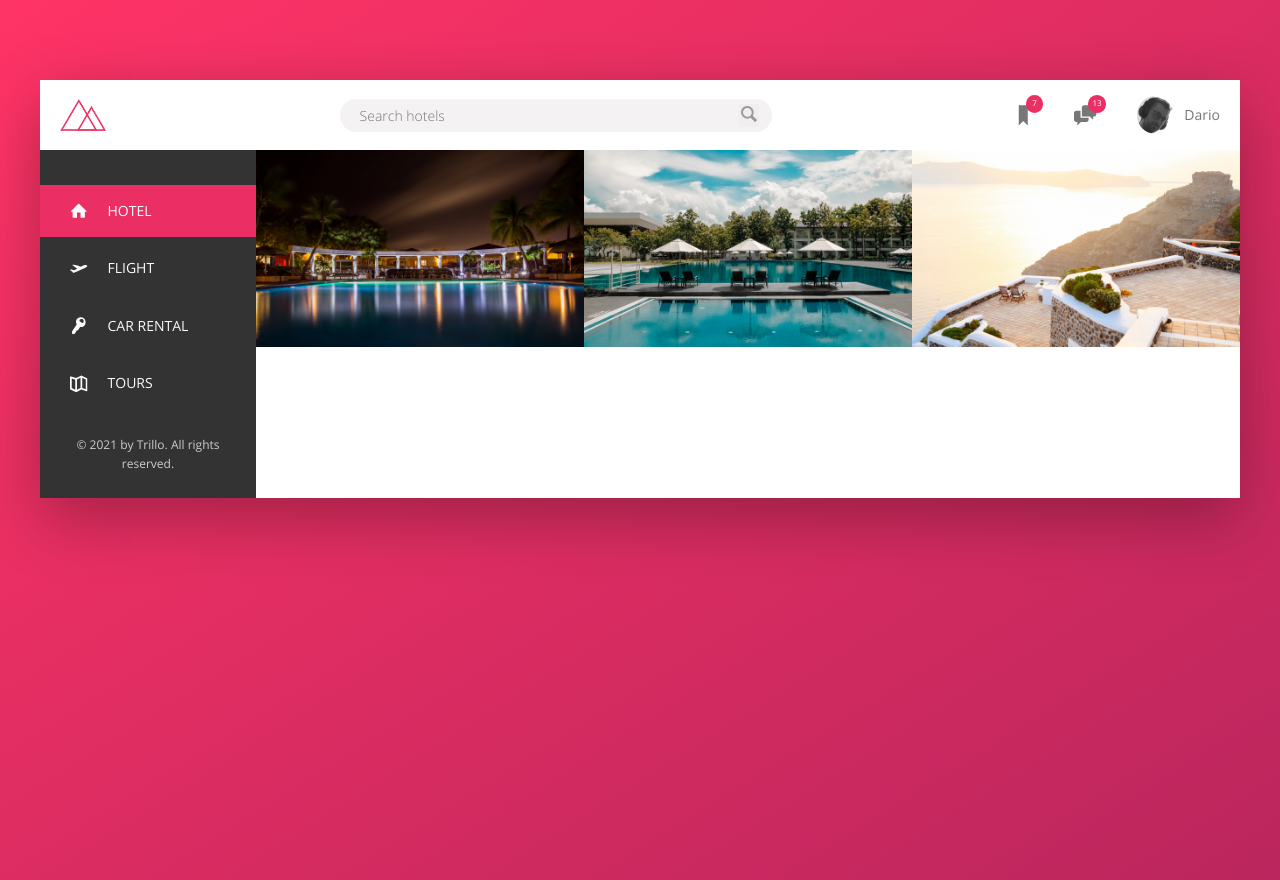
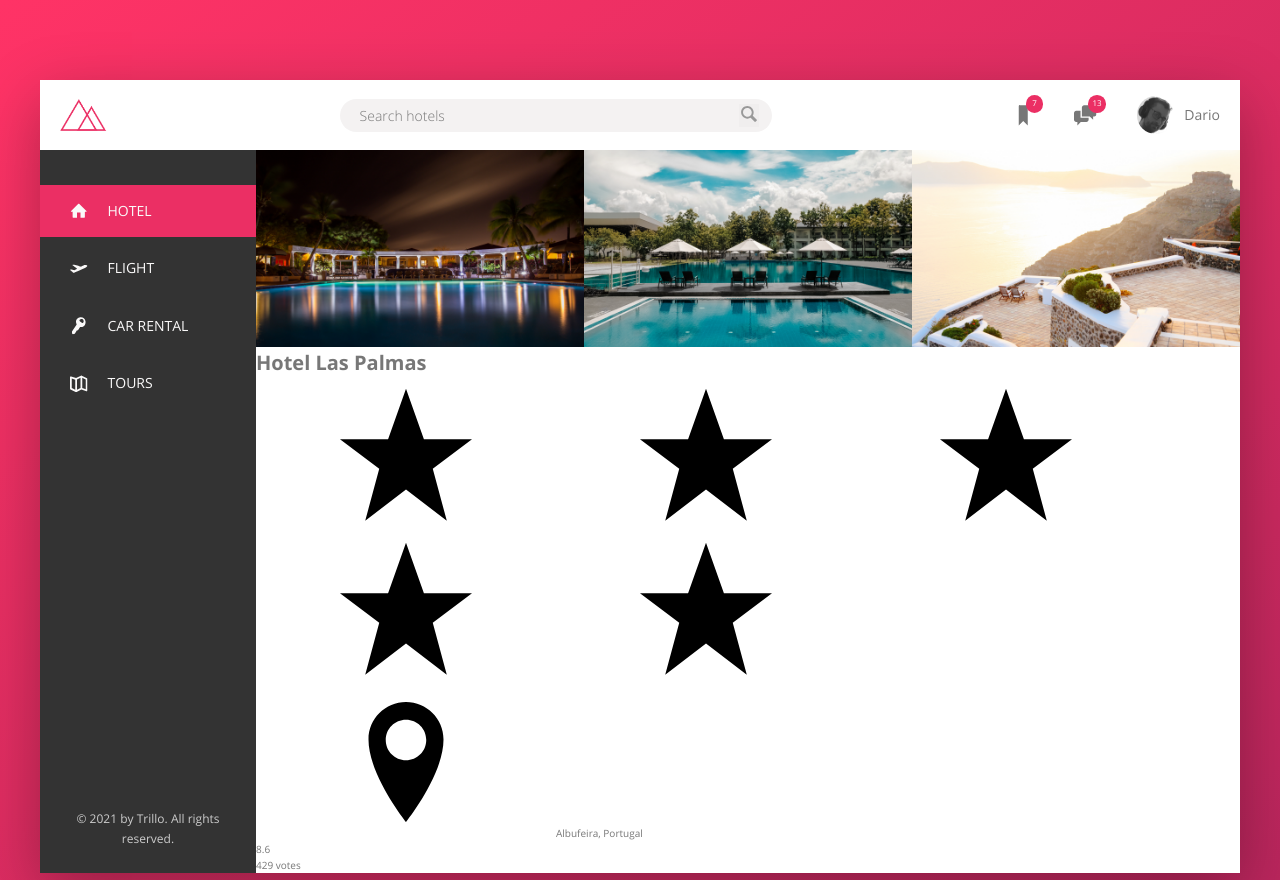
Before and after one commit to dario-piotrowicz/VueJS3-CSS_demo_Trillo_website_miniproject, a Vue app: page / in a window 1280 px wide. Built offline with nearby package versions, Linux system fonts and the light colour scheme.

Commit message:
added the overview component to the hotel view and implemented its template

```diff
--- a/src/components/HotelView/HotelView.vue
+++ b/src/components/HotelView/HotelView.vue
@@ -1,15 +1,18 @@
 <template>
   <main class="hotel-view">
     <gallery></gallery>
+    <overview></overview>
   </main>
 </template>
 
 <script>
 import Gallery from "./Gallery";
+import Overview from "./Overview";
 
 export default {
   components: {
-    gallery: Gallery
+    gallery: Gallery,
+    overview: Overview
   }
 };
 </script>
--- /dev/null
+++ b/src/components/HotelView/Overview.vue
@@ -0,0 +1,34 @@
+<template>
+  <div class="overview">
+    <h1 class="overview__heading">Hotel Las Palmas</h1>
+  </div>
+  <div class="overview__stars">
+    <svg class="overview__icon-star">
+      <use xlink:href="#icon-star"></use>
+    </svg>
+    <svg class="overview__icon-star">
+      <use xlink:href="#icon-star"></use>
+    </svg>
+    <svg class="overview__icon-star">
+      <use xlink:href="#icon-star"></use>
+    </svg>
+    <svg class="overview__icon-star">
+      <use xlink:href="#icon-star"></use>
+    </svg>
+    <svg class="overview__icon-star">
+      <use xlink:href="#icon-star"></use>
+    </svg>
+  </div>
+  <div class="overview__location">
+    <svg class="overview__icon-location">
+      <use xlink:href="#icon-location-pin"></use>
+    </svg>
+    <span class="overview__location-name">Albufeira, Portugal</span>
+  </div>
+  <div class="overview__rating">
+    <div class="overview__rating-average">8.6</div>
+    <div class="overview__rating-count">429 votes</div>
+  </div>
+</template>
+
+<style lang="scss" scoped></style>
```
